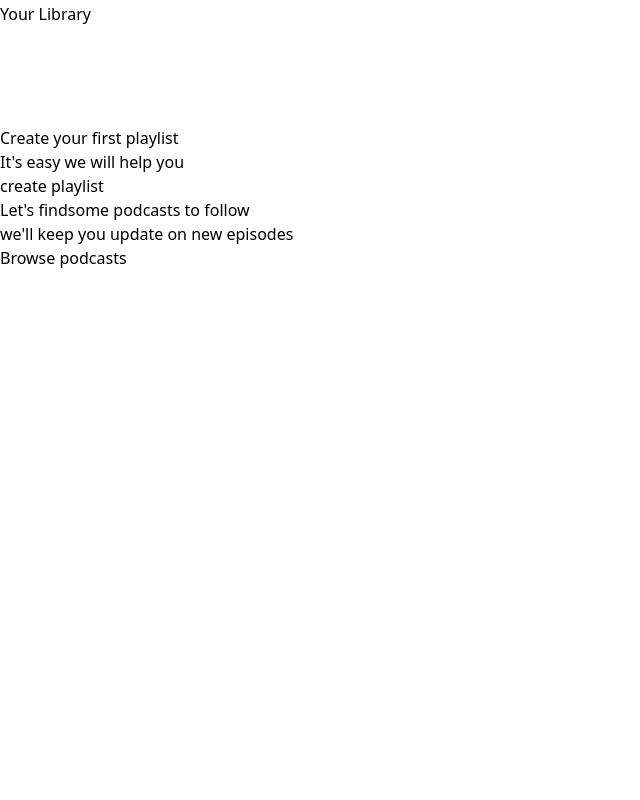
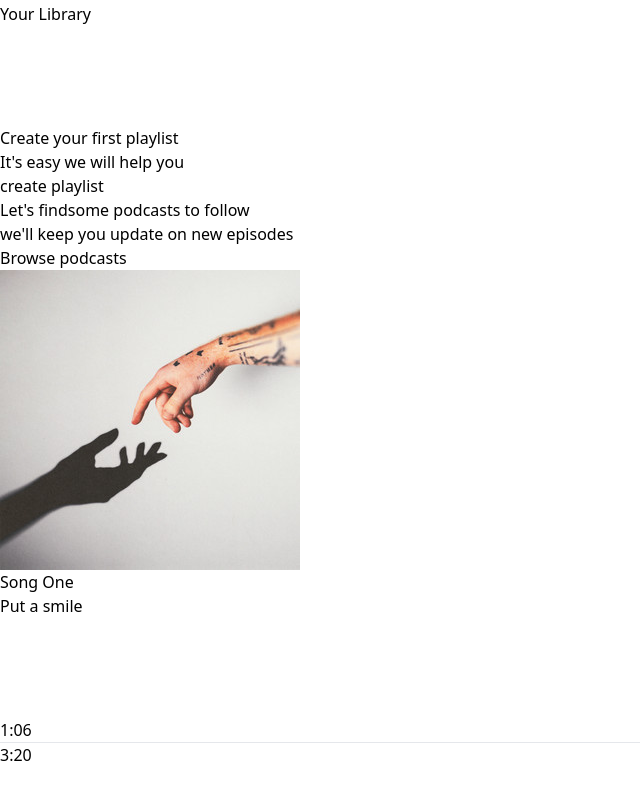
Before and after one commit to ronit-1404/spotify-frontend-clone, a React app in the folder spotifyclone/: page / in a window 1280 px wide. Shown: the part 196-996 px from the top of the page, without its empty margins (0-640 px from the left). Before the commit the page ends 800 px from the top, so only its background shows below. Built offline with nearby package versions, Linux system fonts and the light colour scheme; the HTML template or start-up script is replaced by a standard one.

Commit message:
Player added

```diff
--- a/spotifyclone/src/App.jsx
+++ b/spotifyclone/src/App.jsx
@@ -1,11 +1,14 @@
 import React from 'react'
 import Sidebar from './components/Sidebar'
+import Player from './components/Player'
+
 const App = () => {
   return (
     <div className='h-screen bg-black'>
-      <div className='h - [90%] flex'>
+      <div className='h-[90%] flex'>
         <Sidebar/>
       </div>
+      <Player/>
     </div>
   )
 }
--- /dev/null
+++ b/spotifyclone/src/components/Player.jsx
@@ -0,0 +1,45 @@
+import React from 'react'
+import { assets, songsData  } from '../assets/assets'
+const Player = () => {
+  return (
+    <div className='h-[10%] bg-black flex justify-between items-center text-white px-4'>
+        <div className='hidden lg:flex items-center gap-4'>
+            <img className='w-12' src={songsData[0].image} alt="" />
+            <div>
+                <p>{songsData[0].name}</p>
+                <p>{songsData[0].desc.slice(0,12)}</p>
+            </div>
+        </div>
+        <div className='flex flex-col items-center gap-1 m-auto'>
+          <div className='flex gap-4'>
+            <img className='w-4 cursor-pointer' src={assets.shuffle_icon} alt="" />
+            <img className='w-4 cursor-pointer' src={assets.prev_icon_icon} alt="" />
+            <img className='w-4 cursor-pointer' src={assets.play_icon_icon} alt="" />
+            <img className='w-4 cursor-pointer' src={assets.next_icon} alt="" />
+            <img className='w-4 cursor-pointer' src={assets.loop_icon_icon} alt="" />
+          </div>
+          <div className='flex items-center gap-5'>
+            <p>1:06</p>
+            <div className='w-[60vw] max-w-[500px] bg-gray-300 rounded-full cursor-pointer'>
+              <hr className='h-1 border-none w-0 bg-green-800 rounded-full'/>
+            </div>
+            <p>3:20</p>
+          </div>
+        </div>
+        <div className='hidden lg:flex items-center gap-2 opacity-75'>
+          <img className='w-4' src={assets.plays_icon} alt="" />
+          <img className='w-4' src={assets.mic_icon} alt="" />
+          <img className='w-4' src={assets.queue_icon} alt="" />
+          <img className='w-4' src={assets.speaker_icon} alt="" />
+          <img className='w-4' src={assets.volume_icon} alt="" />
+          <div className='w-20 bg-slate-50 h-1 rounded'>
+
+          </div>
+          <img className='w-4' src={assets.mini_player_icon} alt="" />
+          <img className='w-4' src={assets.zoom_icon} alt="" />
+        </div>
+    </div>
+  )
+}
+
+export default Player
```
